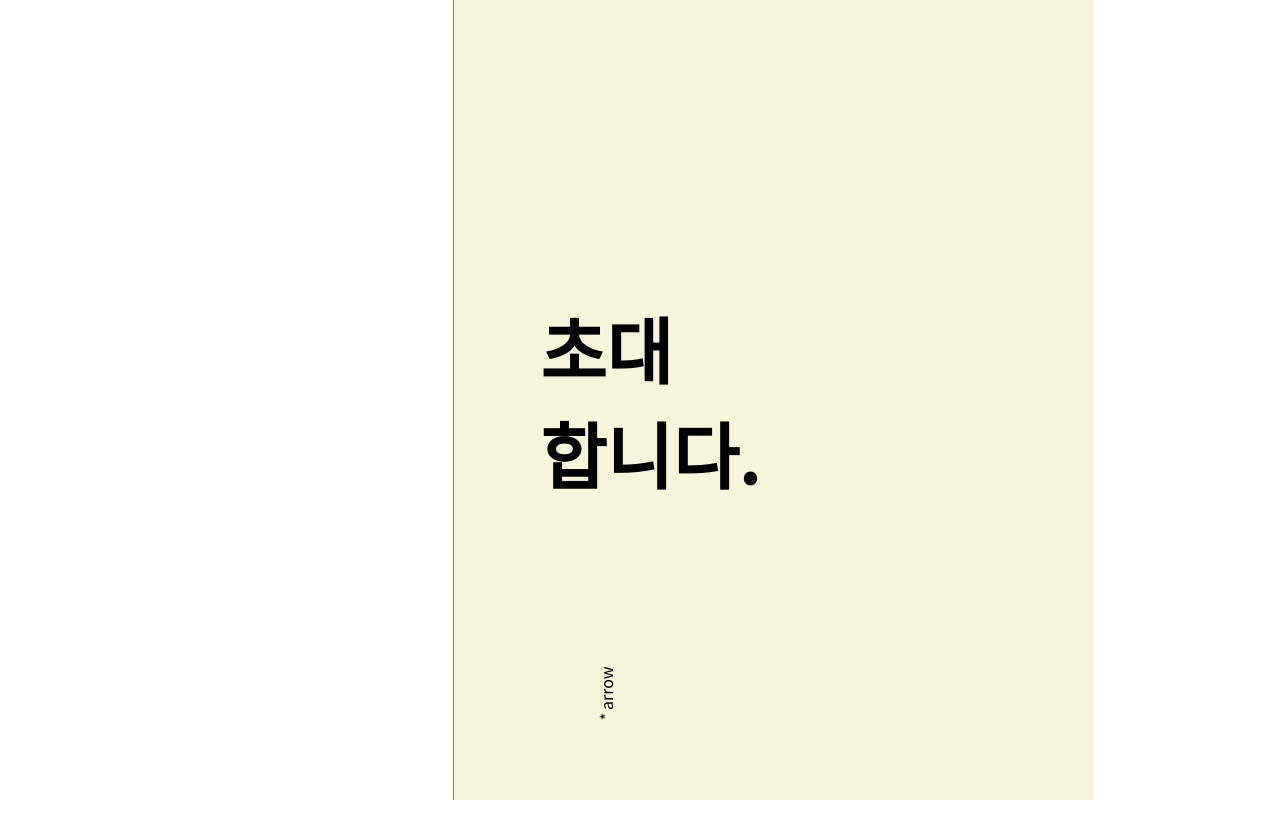
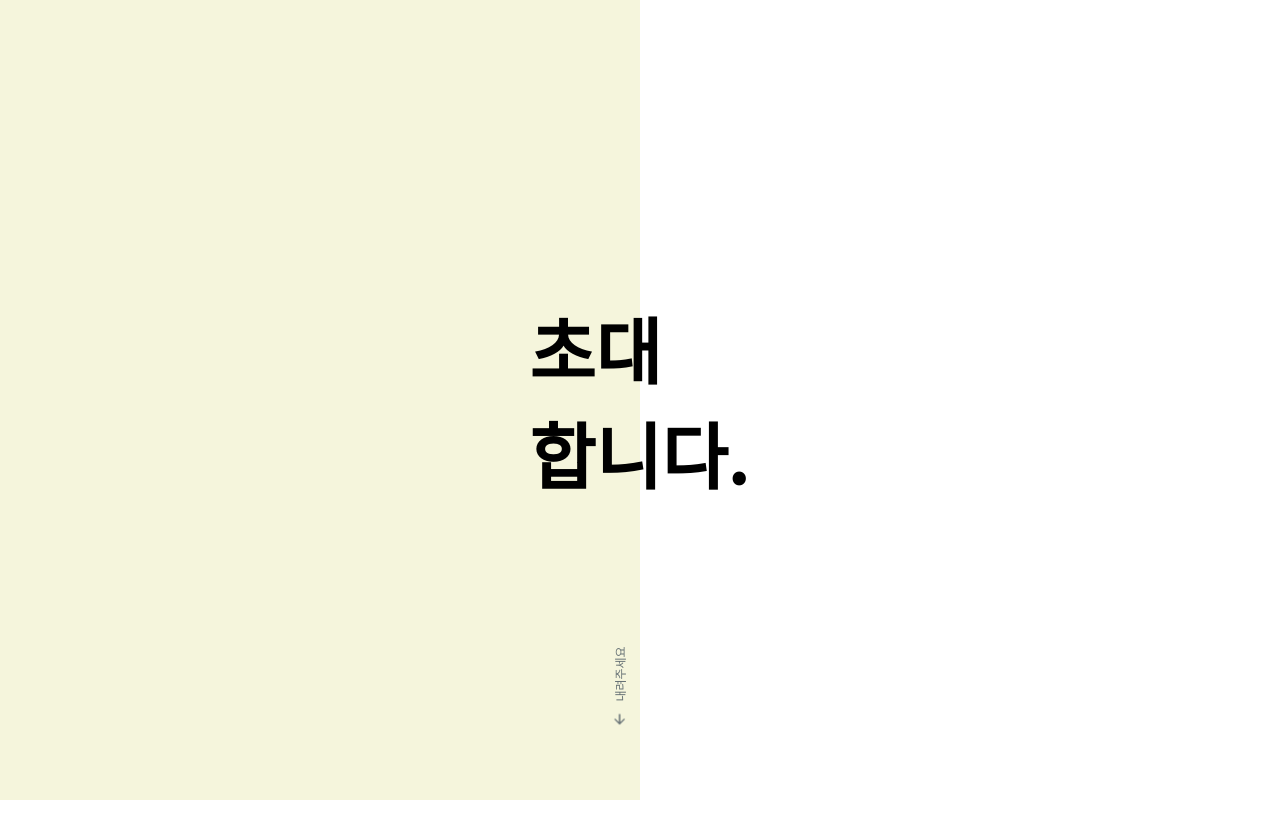
Before and after one commit to parkoon/june-bride-react-regacy, a Gatsby site: page / in a window 1280 px wide. Before the commit the page ends 800 px from the top, so only its background shows below. Built offline with nearby package versions, Linux system fonts and the light colour scheme; Gatsby itself is replaced by a stand-in of ours; what emotion-reset would draw is missing.

Commit message:
feat: welcome 작업중 🔥

```diff
--- a/src/components/Layout.tsx
+++ b/src/components/Layout.tsx
@@ -7,13 +7,13 @@ import AppBar from './AppBar'
 const Wrapper = styled.div`
     min-height: 100vh;
 
-    @media (min-width: 1024px) {
+    /* @media (min-width: 1024px) {
         width: 375px;
         margin: 0 auto;
         border: 1px solid gray;
         border-top: none;
         border-bottom: none;
-    }
+    } */
 `
 
 const Content = styled.main`
--- a/src/components/Welcome/ScrollDownAnimation.tsx
+++ b/src/components/Welcome/ScrollDownAnimation.tsx
@@ -1,7 +1,7 @@
-import { keyframes } from '@emotion/react'
+import { css, keyframes } from '@emotion/react'
 import styled from '@emotion/styled'
-
 import React from 'react'
+import { MdArrowBack } from 'react-icons/md'
 
 const bounce = keyframes`
     0% {
@@ -9,25 +9,50 @@ const bounce = keyframes`
     }
     100% {
         transform: translateX(-10px);
-        }
+    }
 `
 
-const Wrapper = styled.div`
+const Wrapper = styled.div<{ show: boolean }>`
+    display: flex;
+    align-items: center;
+
+    color: #636e72;
+
     position: absolute;
     bottom: 12%;
     left: 50%;
-    transform: rotate(-90deg) translateY(-60px);
+    transform: rotate(-90deg) translate(-100%, -60px);
+    opacity: 0;
+
+    ${({ show }) =>
+        show &&
+        css`
+            opacity: 1;
+            transform: rotate(-90deg) translate(10px, -60px);
+        `}
+
+    transition: 1s;
+    transition-delay: 0.7s;
 `
 
-const Arrow = styled.span`
-    display: inline-block;
+const Arrow = styled(MdArrowBack)`
     animation: ${bounce} 0.8s cubic-bezier(0.7, 0, 0.3, 1) infinite alternate;
 `
-function ScrollDownAnimation() {
+
+const Text = styled.span`
+    display: inline-block;
+    font-size: 12px;
+    margin-left: 7px;
+`
+
+type Props = {
+    show: boolean
+}
+function ScrollDownAnimation({ show }: Props) {
     return (
-        <Wrapper>
-            <Arrow>*</Arrow>
-            <span>arrow</span>
+        <Wrapper show={show}>
+            <Arrow />
+            <Text>내려주세요</Text>
         </Wrapper>
     )
 }
--- a/src/components/Welcome/Welcome.tsx
+++ b/src/components/Welcome/Welcome.tsx
@@ -3,9 +3,10 @@ import { css } from '@emotion/react'
 import { useEffect, useState } from 'react'
 import WelcomeMessage from './WelcomeMessage'
 import ScrollDownAnimation from './ScrollDownAnimation'
+import useScrollTopEffect from '../../hooks/useIsScrollTop'
 
-const Wrapper = styled.section<{ loaded: boolean }>`
-    height: 100vh;
+const Wrapper = styled.section<{ loaded: boolean; full: boolean }>`
+    height: calc(100vh);
     width: 100vw;
     background: beige;
 
@@ -15,7 +16,12 @@ const Wrapper = styled.section<{ loaded: boolean }>`
             width: 50vw;
         `}
 
-    transition: .5s;
+    ${({ full }) =>
+        full &&
+        css`
+            width: 100vw;
+        `}
+    transition: 0.7s;
 `
 
 const FAKE_LOADING_TIME = 2 * 1000
@@ -28,11 +34,15 @@ function Welcome() {
         }, FAKE_LOADING_TIME)
     }, [])
 
+    const isScrollTop = useScrollTopEffect()
+
+    const showArrowAnimation = loaded && isScrollTop
+
     return (
-        <Wrapper loaded={loaded}>
+        <Wrapper loaded={loaded} full={!isScrollTop}>
             {!loaded && '로딩애니매이션'}
-            <WelcomeMessage />
-            {loaded && <ScrollDownAnimation />}
+            <WelcomeMessage loaded={loaded} posRight={!isScrollTop} />
+            <ScrollDownAnimation show={showArrowAnimation} />
         </Wrapper>
     )
 }
--- a/src/components/Welcome/WelcomeMessage.tsx
+++ b/src/components/Welcome/WelcomeMessage.tsx
@@ -1,55 +1,40 @@
+import { css } from '@emotion/react'
 import styled from '@emotion/styled'
-import { css, keyframes } from '@emotion/react'
-import { useEffect, useState } from 'react'
 
-const down = keyframes`
-  from {
-    transform: translateY(-100%)
-}
+const Wrapper = styled.h1<{ loaded: boolean; posRight: boolean }>`
+    width: 100vw;
+    height: 100vh;
 
-to{
-
-    transform: translateY(100%)
-  }
-
-
-`
-
-const Wrapper = styled.h1<{ loaded: boolean }>`
-    position: absolute;
-
-    opacity: 0;
-    left: 50%;
-    top: 50%;
-    transform: translate(-50%, -100%);
+    display: flex;
+    align-items: center;
+    justify-content: center;
 
     text-transform: uppercase;
     font-size: 72px;
-    white-space: nowrap;
-    width: 200px;
+    opacity: 0;
+    font-weight: bold;
+    transition: transform 0.7s;
+
     ${({ loaded }) =>
         loaded &&
         css`
             opacity: 1;
-            /* animation: ${down} 1s ease; */
-            transform: translate(-50%, -50%);
         `};
-    font-weight: bold;
-    transition: 0.5s;
+
+    ${({ posRight }) =>
+        posRight &&
+        css`
+            transform: translateX(50%);
+        `}
 `
 
-const FAKE_LOADING_TIME = 2 * 1000
-function WelcomeMessage() {
-    const [loaded, setLoaded] = useState(false)
-
-    useEffect(() => {
-        setTimeout(() => {
-            setLoaded(true)
-        }, FAKE_LOADING_TIME)
-    }, [])
-
+type Props = {
+    loaded: boolean
+    posRight: boolean
+}
+function WelcomeMessage(props: Props) {
     return (
-        <Wrapper loaded={loaded}>
+        <Wrapper {...props}>
             초대
             <br />
             합니다.
--- /dev/null
+++ b/src/hooks/useIsScrollTop.tsx
@@ -0,0 +1,20 @@
+import { useEffect, useState } from 'react'
+
+const CONSIDERED_TOP_POSITION = 24
+
+function useIsScrollTop() {
+    const [isTop, setIsTop] = useState(true)
+    useEffect(() => {
+        const handleScroll = () => {
+            setIsTop(window.scrollY < CONSIDERED_TOP_POSITION)
+        }
+
+        window.addEventListener('scroll', handleScroll)
+
+        return () => window.removeEventListener('scroll', handleScroll)
+    }, [])
+
+    return isTop
+}
+
+export default useIsScrollTop
--- a/src/pages/index.tsx
+++ b/src/pages/index.tsx
@@ -1,11 +1,19 @@
+import styled from '@emotion/styled'
 import React, { FunctionComponent } from 'react'
 import Layout from '../components/Layout'
 import Welcome from '../components/Welcome/Welcome'
 
+const FakeBox = styled.div`
+    height: 500px;
+`
 const IndexPage: FunctionComponent = () => {
     return (
         <Layout>
             <Welcome />
+
+            <FakeBox />
+            <FakeBox />
+            <FakeBox />
             {/* <Banner />
             <Section title="신랑 프로필">
                 <RippleWrapper afterEffect={() => setOpen(true)}>
```
